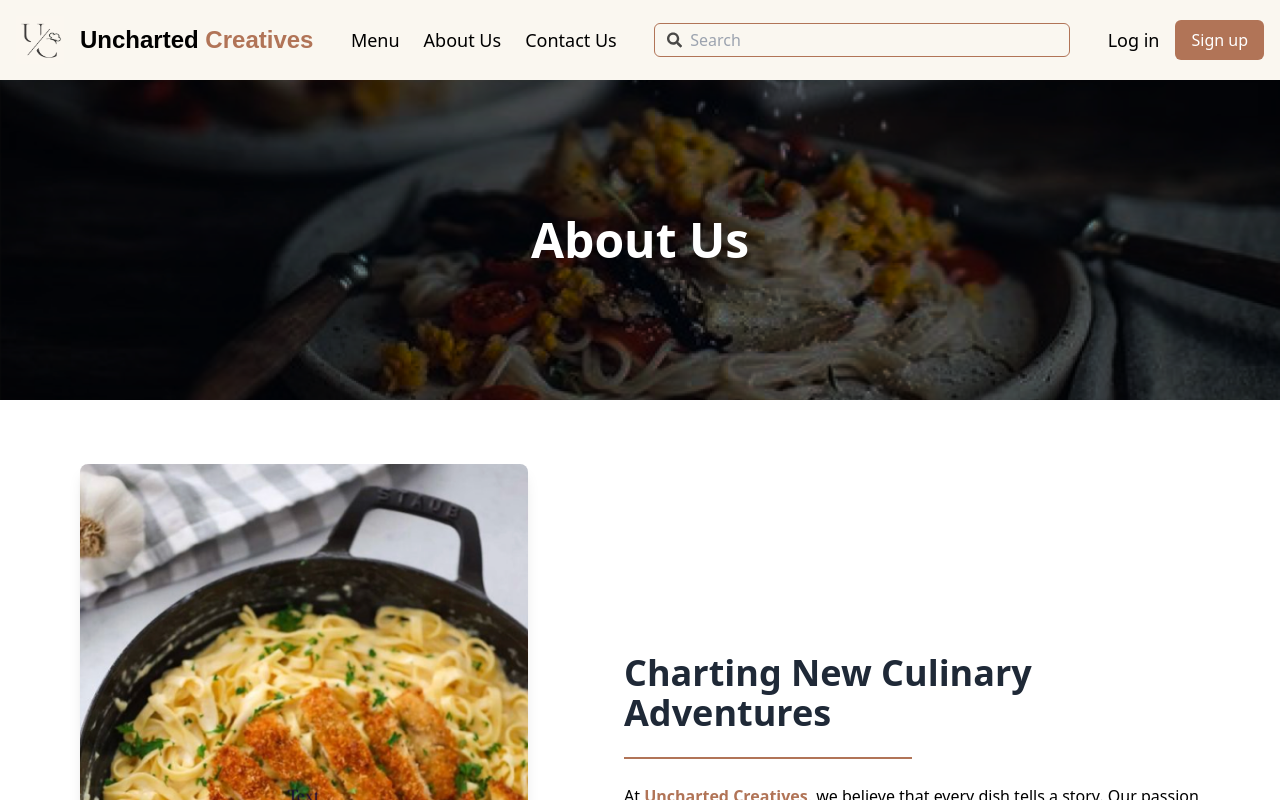
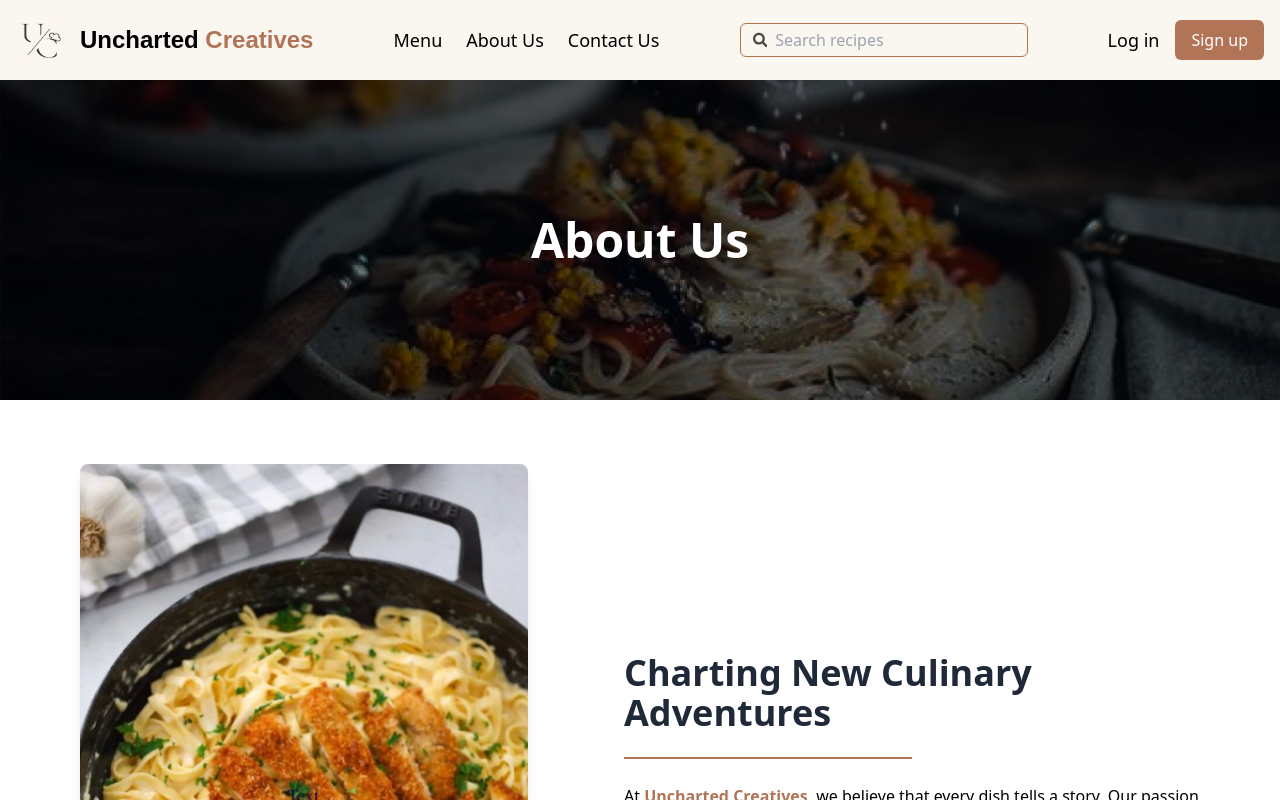
Before and after one commit to Despee2k/CIS2102-uncharted, a React (Vite) app in the folder frontend/: page /about in a window 1280 px wide. Shown: the top 800 px of the page. Built offline with nearby package versions, Linux system fonts and the light colour scheme.

Commit message:
feat(search): update navbar to have search functionality

```diff
--- a/frontend/src/App.jsx
+++ b/frontend/src/App.jsx
@@ -14,6 +14,9 @@ import AdminLogin from './pages/AdminLogin';
 import AdminDashboard from './pages/AdminDashboard';
 import PendingRequests from './pages/PendingRequests';
 import PendingDetails from './pages/PostDetails';
+import SearchResults from './components/SearchResults';
+
+
 const App = () => {
   return (
     <Router>
@@ -34,6 +37,7 @@ const App = () => {
         <Route path="/pendingrequests" element={<PendingRequests />} />
         <Route path="/post-details/:recipeId" element={<PendingDetails />} />
         <Route path="/admin-dashboard" element={<AdminDashboard />} />
+        <Route path="/search-results" element={<SearchResults />} />
       </Routes>
     </Router>
   );
--- a/frontend/src/components/Navbar.jsx
+++ b/frontend/src/components/Navbar.jsx
@@ -3,28 +3,27 @@ import { Link, useNavigate } from "react-router-dom";
 import { toast, ToastContainer } from "react-toastify";
 import "react-toastify/dist/ReactToastify.css";
 import { FaSearch } from "react-icons/fa";
+import axios from "axios";
 
 const Navbar = () => {
   const [user, setUser] = useState(null);
   const navigate = useNavigate();
+  const [searchQuery, setSearchQuery] = useState("");
+  const [searchResults, setSearchResults] = useState([]); // Ensure it's always an array
+  const [isDropdownOpen, setIsDropdownOpen] = useState(false);
 
   useEffect(() => {
-    // Check for user in localStorage on component mount
-    const storedUser = localStorage.getItem('user');
+    const storedUser = localStorage.getItem("user");
     if (storedUser) {
       setUser(JSON.parse(storedUser));
     }
   }, []);
 
   const handleLogout = () => {
-    // Remove user data from localStorage
-    localStorage.removeItem('user');
-    localStorage.removeItem('token');
-
-    // Update user state
+    localStorage.removeItem("user");
+    localStorage.removeItem("token");
     setUser(null);
 
-    // Show logout toast
     toast.success("Logout successful!", {
       position: "bottom-right",
       autoClose: 3000,
@@ -34,25 +33,64 @@ const Navbar = () => {
       draggable: true,
     });
 
-    // Redirect to login
-    navigate('/');
+    navigate("/");
+  };
+
+  const handleSearch = async (e) => {
+    e.preventDefault();
+    if (!searchQuery.trim()) return;
+
+    const token = localStorage.getItem("token"); // Get token from localStorage
+
+    try {
+      const response = await axios.get(
+        `http://localhost:8088/api/recipes/search?query=${encodeURIComponent(searchQuery)}`,
+        {
+          headers: {
+            Authorization: token
+          },
+        }
+      );
+      setSearchResults(response.data);
+      setIsDropdownOpen(true);
+    } catch (error) {
+      console.error("Error during search:", error);
+      toast.error("Failed to search. Please try again.", {
+        position: "top-center",
+      });
+    }
+  };
+
+
+  const handleResultClick = (id) => {
+    setIsDropdownOpen(false);
+    navigate(`/recipepage/${id}`);
   };
 
   const getFirstName = (name) => {
     if (name) {
       const names = name.split(" ");
-      return names[0]; // Return the first name
+      return names[0];
     }
     return "User";
   };
 
   const getProfilePic = (user) => {
     if (user) {
-      return <img src={user.profilePic} alt={user.name} className="h-10 w-10 rounded-full" />;
+      return (
+        <img
+          src={user.profilePic}
+          alt={user.name}
+          className="h-10 w-10 rounded-full"
+        />
+      );
     }
     return (
       <>
-        <Link to="/login" className="text-lg font-medium text-black hover:text-accent transition duration-300">
+        <Link
+          to="/login"
+          className="text-lg font-medium text-black hover:text-accent transition duration-300"
+        >
           Log in
         </Link>
         <Link
@@ -69,7 +107,6 @@ const Navbar = () => {
     <>
       <header className="header p-4 bg-[#FAF7F0] shadow-lg">
         <div className="container mx-auto flex justify-between items-center">
-          {/* Logo */}
           <Link to="/">
             <div className="flex items-center">
               <img
@@ -83,7 +120,6 @@ const Navbar = () => {
             </div>
           </Link>
 
-          {/* Navbar Links */}
           <nav className="flex items-center space-x-6">
             <Link
               to="/menu"
@@ -124,17 +160,38 @@ const Navbar = () => {
             )}
           </nav>
 
-          {/* Search Bar */}
-          <div className="flex items-center border border-accent rounded-md px-3 py-1 w-1/3">
-            <FaSearch className="text-primary mr-2" />
-            <input
-              type="text"
-              placeholder="Search"
-              className="bg-transparent focus:outline-none text-black w-full"
-            />
+          <div className="relative">
+            <form
+              className="flex items-center border border-accent rounded-md px-3 py-1 w-72"
+              onSubmit={handleSearch}
+            >
+              <FaSearch className="text-primary mr-2" />
+              <input
+                type="text"
+                placeholder="Search recipes"
+                className="bg-transparent focus:outline-none text-black w-full"
+                value={searchQuery}
+                onChange={(e) => setSearchQuery(e.target.value)}
+              />
+            </form>
+
+            {isDropdownOpen && searchResults.length > 0 && (
+              <div className="absolute top-full left-0 bg-white border border-gray-200 shadow-md w-full mt-2 rounded-md z-50">
+                <ul>
+                  {searchResults.map((result) => (
+                    <li
+                      key={result.id}
+                      className="px-4 py-2 hover:bg-gray-100 cursor-pointer"
+                      onClick={() => handleResultClick(result.id)}
+                    >
+                      {result.title}
+                    </li>
+                  ))}
+                </ul>
+              </div>
+            )}
           </div>
 
-          {/* Login and Sign-Up Buttons */}
           <div className="flex items-center space-x-4">
             {user ? (
               <div className="flex items-center space-x-4">
--- /dev/null
+++ b/frontend/src/components/SearchResults.jsx
@@ -0,0 +1,34 @@
+import { useLocation } from 'react-router-dom';
+
+const SearchResults = () => {
+  const location = useLocation();
+  const results = location.state?.results || [];
+
+  if (results.length === 0) {
+    return <p className="text-center mt-4">No results found.</p>;
+  }
+
+  return (
+    <div className="container mx-auto mt-4">
+      <h2 className="text-2xl font-semibold mb-4">Search Results</h2>
+      <div className="grid grid-cols-1 md:grid-cols-2 lg:grid-cols-3 gap-4">
+        {results.map((recipe) => (
+          <div key={recipe.id} className="border p-4 rounded shadow">
+            <img
+              src={recipe.picture}
+              alt={recipe.title}
+              className="w-full h-48 object-cover rounded mb-4"
+            />
+            <h3 className="text-xl font-bold">{recipe.title}</h3>
+            <p className="text-gray-600">{recipe.description}</p>
+            <p className="text-sm text-gray-500">
+              By {recipe.author.name}, {recipe.rating.toFixed(1)} stars
+            </p>
+          </div>
+        ))}
+      </div>
+    </div>
+  );
+};
+
+export default SearchResults;
```
